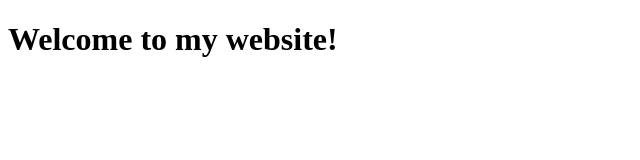
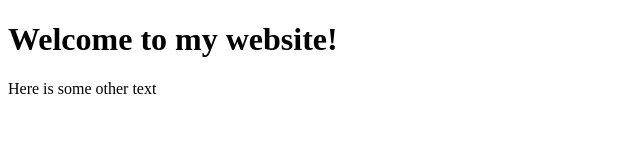
Before and after one commit to jrolheiser/assignment_3, a plain HTML site: page index.html in a window 1280 px wide. Shown: the whole page, without its empty margins (0-640 px from the left). Drawn offline with Linux system fonts and the light colour scheme.

Commit message:
Update index.html

```diff
--- a/index.html
+++ b/index.html
@@ -9,6 +9,7 @@
 
 <body>
     <h1>Welcome to my website!</h1>
+    <p>Here is some other text</p>
 
 </body>
 
```
